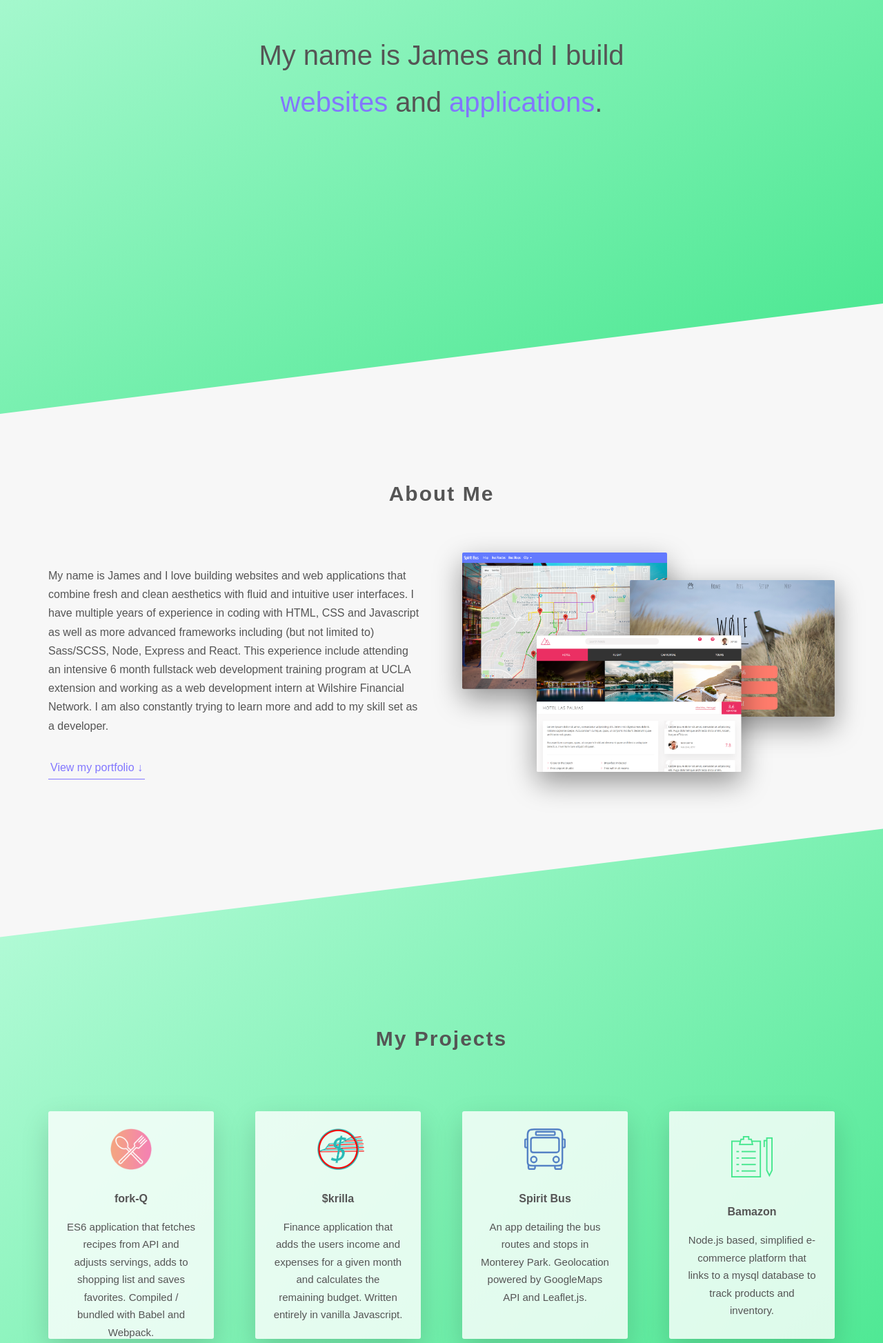
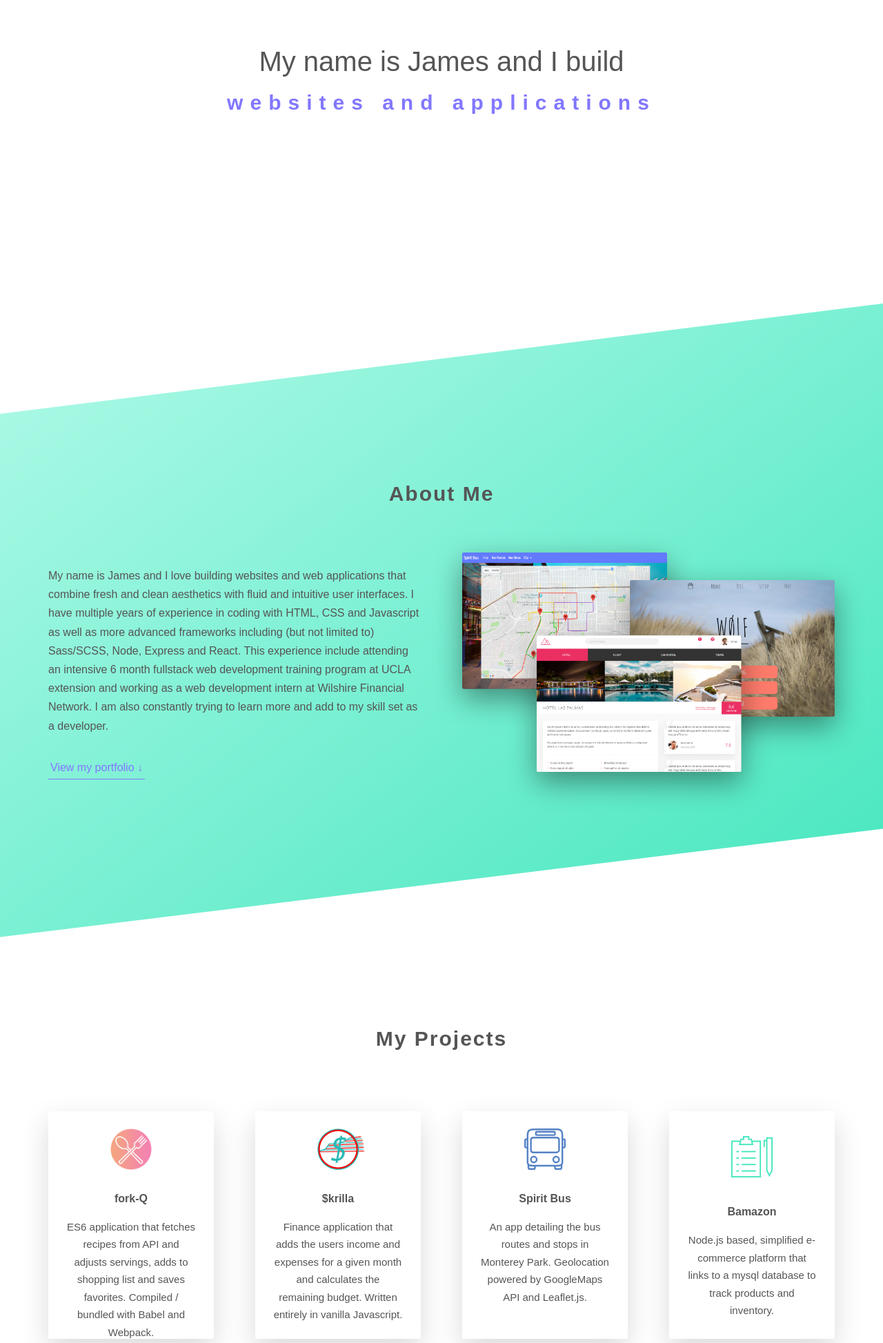
Before and after one commit to JamesBaine/portefeuille, a website: page index.html in a window 1280 px wide. Shown: the part 160-2107 px from the top of the page at 69% size. Drawn offline with nearby package versions, Linux system fonts and the light colour scheme; a web font is replaced by a local one.

Commit message:
bg colors rearranged, sud-head animation brought back

```diff
--- a/index.html
+++ b/index.html
@@ -77,7 +77,7 @@
 
             <div class="header__text-box">
                 <h1 class="heading-primary">
-                    <span class="heading-primary--main">My name is James and I build <span class="heading-primary--accent">websites</span> and <span class="heading-primary--accent">applications</span>.</span>
+                    <span class="heading-primary--main">My name is James and I build <span class="heading-primary--sub">websites and applications</span>
                 </h1>
             </div>
         </header>
@@ -208,7 +208,7 @@
 
             <section class="section-tech">
                 <div class="u-center-text u-margin-bottom-big">
-                        <h2 class="heading-secondary">Technologies and tools I use</h2>
+                        <h2 class="heading-secondary">Technical Expertise</h2>
                 </div>
                 <div class="tech-icons u-center-text">
                         <img class="tech-icon" src="img/icons/html5.svg" alt="HTML5" title="HTML5">
--- a/sass/abstracts/_variables.scss
+++ b/sass/abstracts/_variables.scss
@@ -1,6 +1,6 @@
 // COLORS
-$color-primary: #43e68c;
-$color-primary-light: #B0FAD5;
+$color-primary: #43e6bd;
+$color-primary-light: #b1fae8;
 $color-primary-dark: #1d8b66;
 
 $color-secondary-light: #ffb900;
--- a/sass/base/_typography.scss
+++ b/sass/base/_typography.scss
@@ -32,21 +32,19 @@ body {
         */
     }
 
-    &--accent {
-        color: $color-secondary;
-    }
-
     &--sub {
         display: block;
-        font-size: 2rem;
+        font-size: 3rem;
         font-weight: 700;
-        letter-spacing: 1.75rem;
+        letter-spacing: 1rem;
         animation: moveInRight 1s ease-out;
+        color: $color-secondary;
 
         @include respond(phone) {
             letter-spacing: .5rem;
         }
     }
+
 }
 
 .heading-secondary {
@@ -66,7 +64,7 @@ body {
     }
 
     &:hover {
-        transform: skewY(2deg) skewX(15deg) scale(1.1);
+        transform: scale(1.1);
         text-shadow: .5rem 1rem 2rem rgba($color-black, .2);
     }
 
--- a/sass/layout/_header.scss
+++ b/sass/layout/_header.scss
@@ -2,8 +2,8 @@
     height: 85vh;
     background-image: linear-gradient(
         to right bottom,
-        $color-primary-light,
-        $color-primary);
+        $color-white,
+        $color-white);
     background-size: cover;
     background-position: top;
     position: relative;
@@ -20,8 +20,8 @@
             only screen and (min-width: 125em) {
         background-image: linear-gradient(
             to right bottom,
-            $color-primary-light,
-            $color-primary);
+            $color-white,
+            $color-white);
     }
 
     @include respond(phone) {
--- a/sass/pages/_home.scss
+++ b/sass/pages/_home.scss
@@ -1,5 +1,8 @@
 .section-about {
-    background-color: $color-grey-light-1;
+    background-image: linear-gradient(
+        to right bottom,
+        $color-primary-light,
+        $color-primary);
     padding: 25rem 0;
     margin-top: -20vh;
 
@@ -13,8 +16,8 @@
     padding: 20rem 0;
     background-image: linear-gradient(
         to right bottom,
-        $color-primary-light,
-        $color-primary);
+        $color-white,
+        $color-white);
     background-size: cover;
     transform: skewY(-7deg);
     margin-top: -10rem;
@@ -30,7 +33,12 @@
 }
 
 .section-tech {
+    background-image: linear-gradient(
+        to right bottom,
+        $color-primary-light,
+        $color-primary);
     padding: 25rem 0 10rem 0;
+    margin-top: -10rem;
     .tech-icon {
         width: 6rem;
         margin: 1.5rem;
```
Also changed, not shown: css/style.css, img/dust_scratches.png (added).
